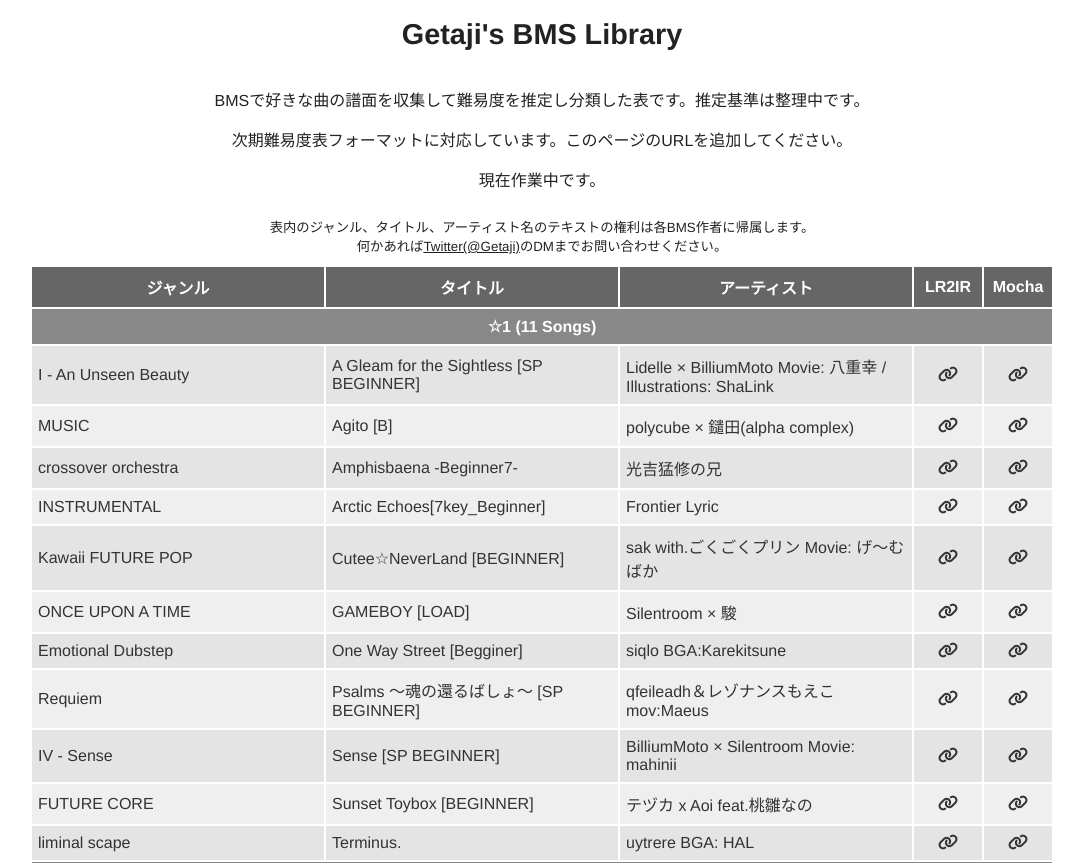
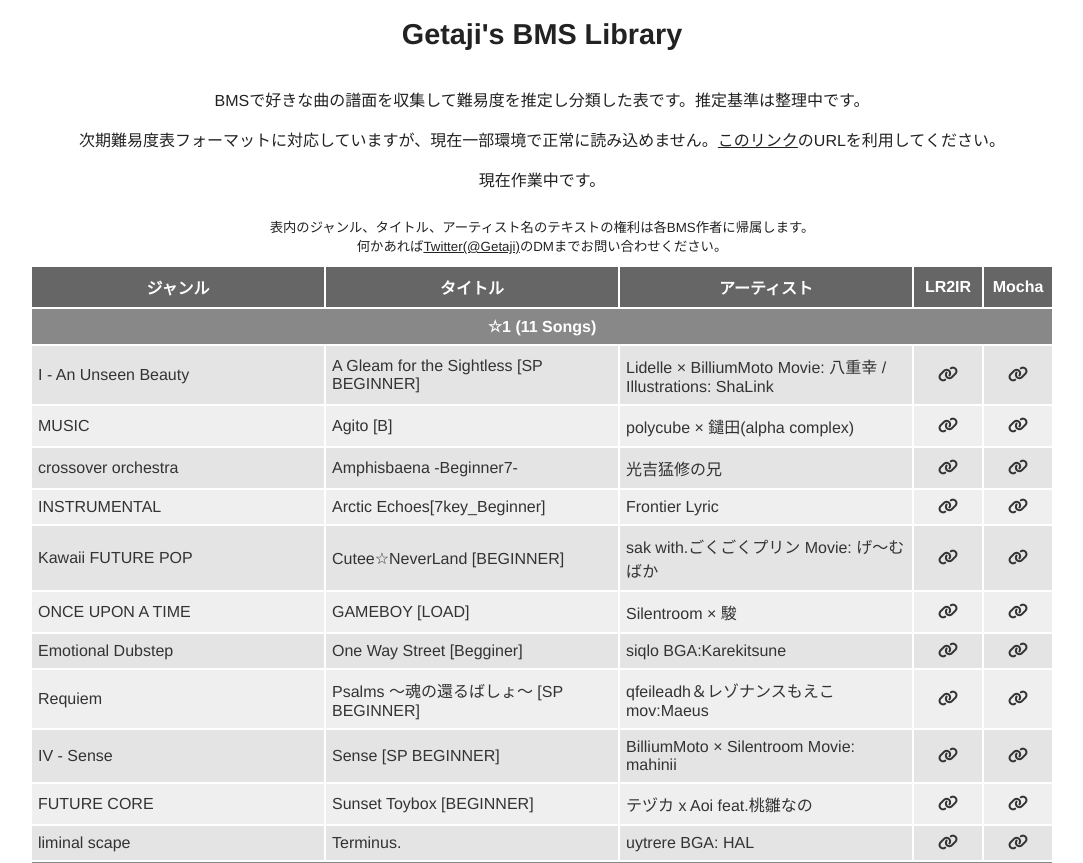
Before and after one commit to Getaji/getaji-bms-library, a Gatsby site: page / in a window 1280 px wide. Shown: the top 863 px of the page, without its empty margins (98-1181 px from the left). Built offline with nearby package versions, Linux system fonts and the light colour scheme; Gatsby itself is replaced by a stand-in of ours.

Commit message:
change: 難易度表読み込み不具合の注意を表示 #1

```diff
--- a/src/pages/index.tsx
+++ b/src/pages/index.tsx
@@ -72,7 +72,7 @@ const IndexPage = () => {
             BMSで好きな曲の譜面を収集して難易度を推定し分類した表です。推定基準は整理中です。
           </p>
           <p>
-            次期難易度表フォーマットに対応しています。このページのURLを追加してください。
+            次期難易度表フォーマットに対応していますが、現在一部環境で正常に読み込めません。<a href="./table_header.json">このリンク</a>のURLを利用してください。
           </p>
           <p>
             現在作業中です。
```
